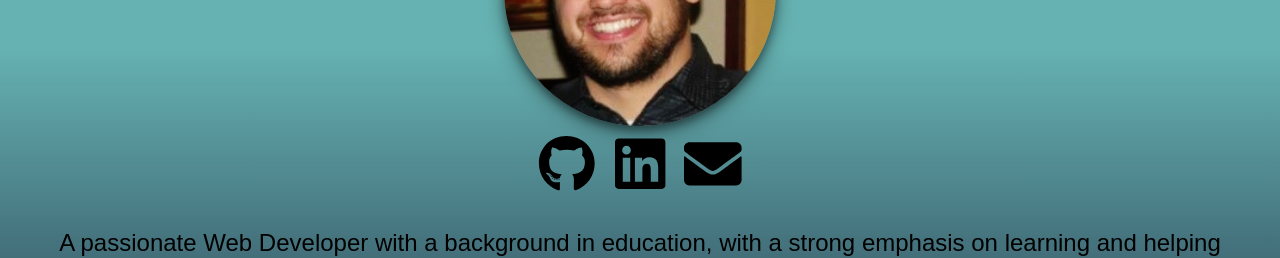
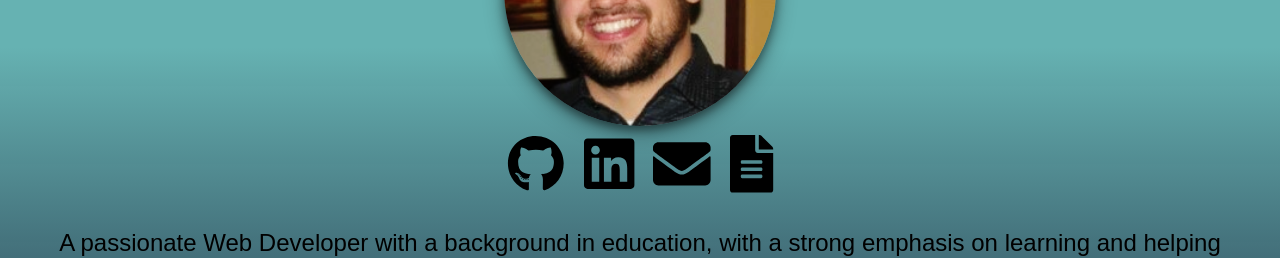
Before and after one commit to edirr/portfolio, a React (Create React App) app: page / in a window 1280 px wide. Shown: the part 1020-1278 px from the top of the page. Built offline with nearby package versions, Linux system fonts and the light colour scheme; a web font is replaced by a local one.

Commit message:
added resume

```diff
--- a/src/App.js
+++ b/src/App.js
@@ -45,7 +45,7 @@ class App extends Component {
                 <a href="https://git.generalassemb.ly/edirr" target="_blank" rel="noopener noreferrer"><FontAwesomeIcon className="github-icon" icon={['fab', 'github']} /></a>
                 <a href="https://www.linkedin.com/in/eric-dirr/" target="_blank" rel="noopener noreferrer"><FontAwesomeIcon className="linkedin-icon" icon={['fab', 'linkedin']} /></a>
                 <a href="#contact"><FontAwesomeIcon className="email-icon" icon="envelope" /></a>
-              {/* <a href="./images/resume" download="Eric_Dirr_Resume" target="_blank" ><FontAwesomeIcon className="resume-icon" icon="file-alt" /></a> */}
+              <a href="Eric_Dirr_Resume.pdf" download="Eric_Dirr_Resume" target="_blank" ><FontAwesomeIcon className="resume-icon" icon="file-alt" /></a> {/* */}
               </div>
             </div>
             <div className="bio">
```
Also changed, not shown: 2 other files (tests, documents, lock files or other folders).
